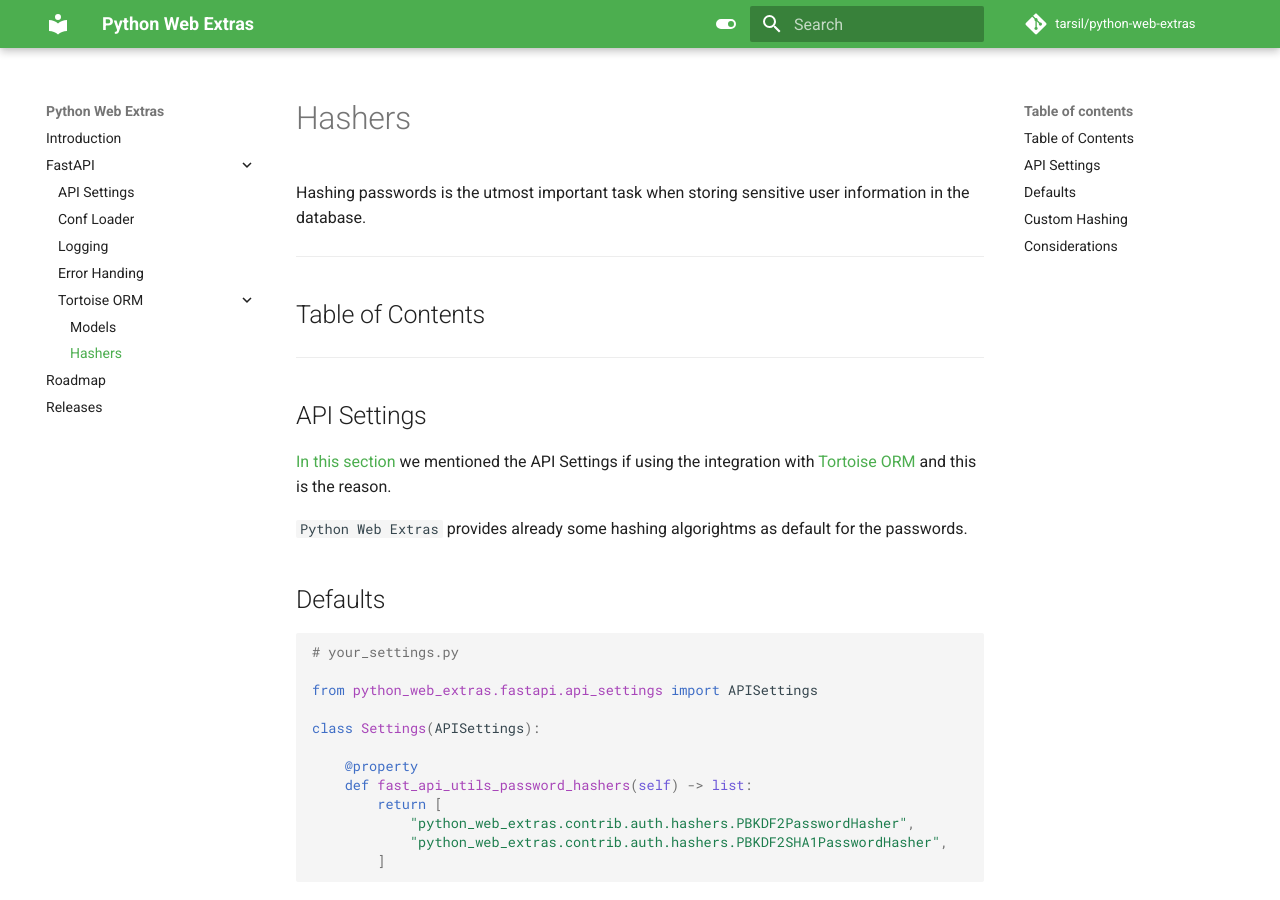
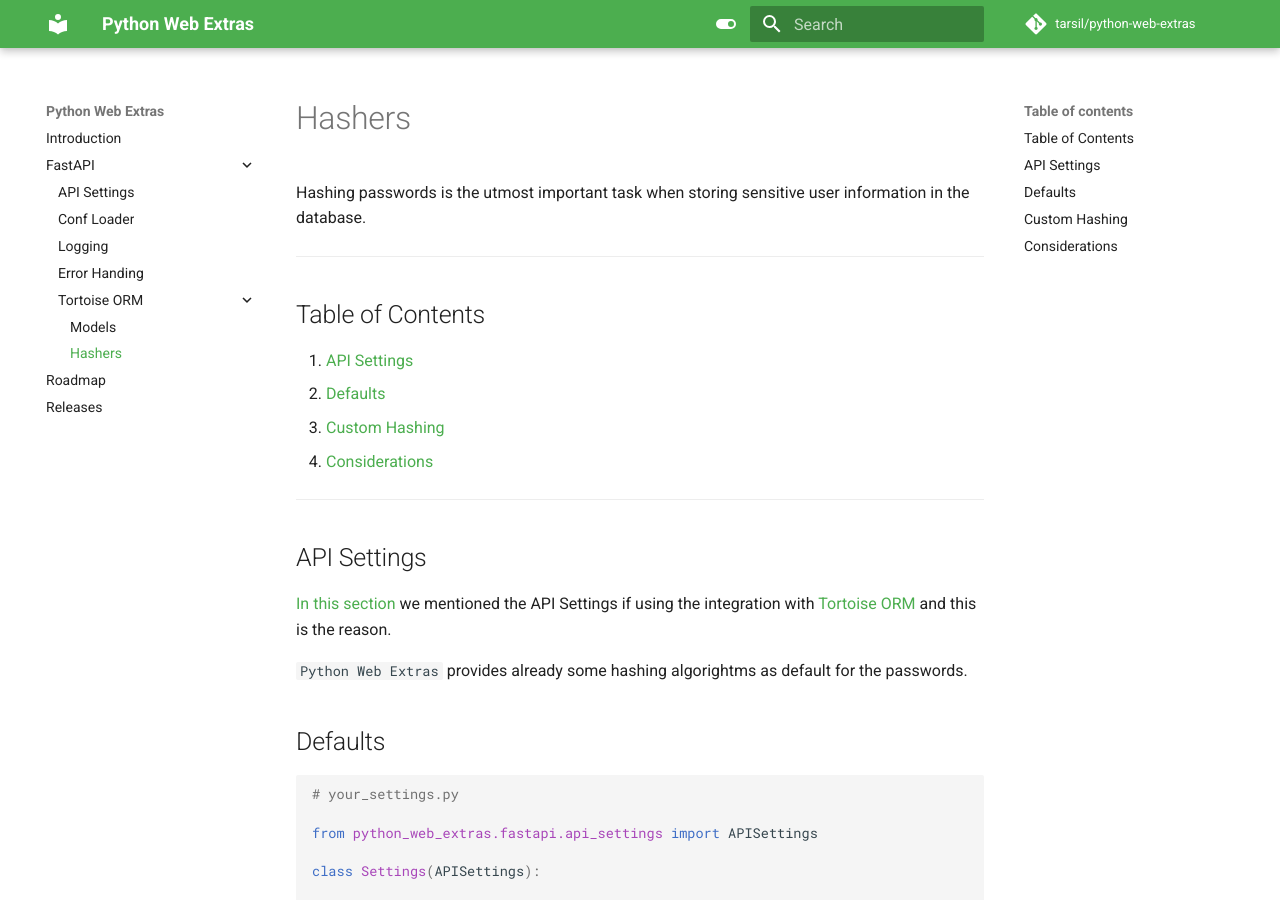
Before and after one commit to tarsil/python-web-extras, an MkDocs documentation site: the page built from docs/fastapi/tortoise/hashers.md, in a window 1280 px wide and 900 px high. Built offline with MkDocs 1.6.1 and Material for MkDocs 9.7.7, drawn with Linux system fonts in a browser that asks for light colours; comment, search, counter and statistics services are not loaded.

Commit message:
update docs

```diff
--- a/docs/fastapi/tortoise/hashers.md
+++ b/docs/fastapi/tortoise/hashers.md
@@ -6,6 +6,11 @@ sensitive user information in the database.
 ---
 
 ## Table of Contents
+
+1. [API Settings](#api-settings)
+2. [Defaults](#defaults)
+3. [Custom Hashing](#custom-hashing)
+4. [Considerations](#considerations)
 
 ---
 
```
Also changed, not shown: docs/roadmap.md (+4 -0 lines).
